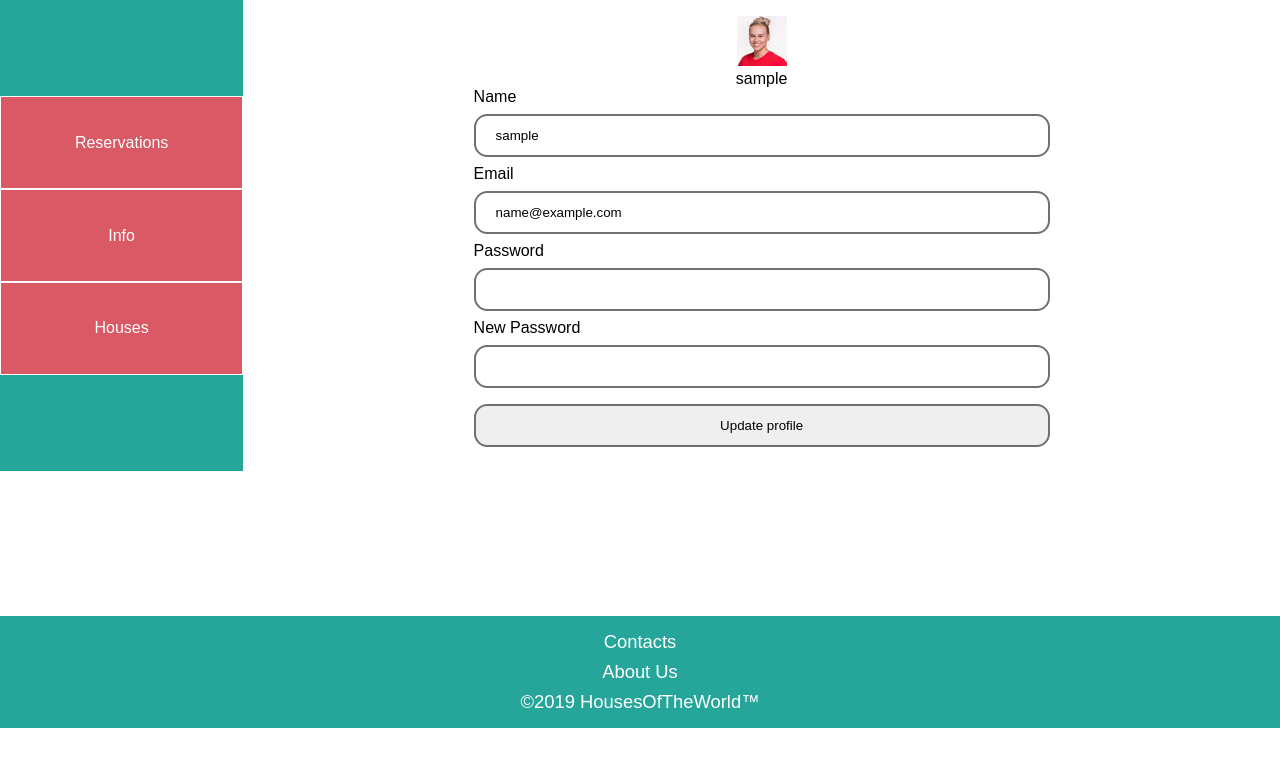
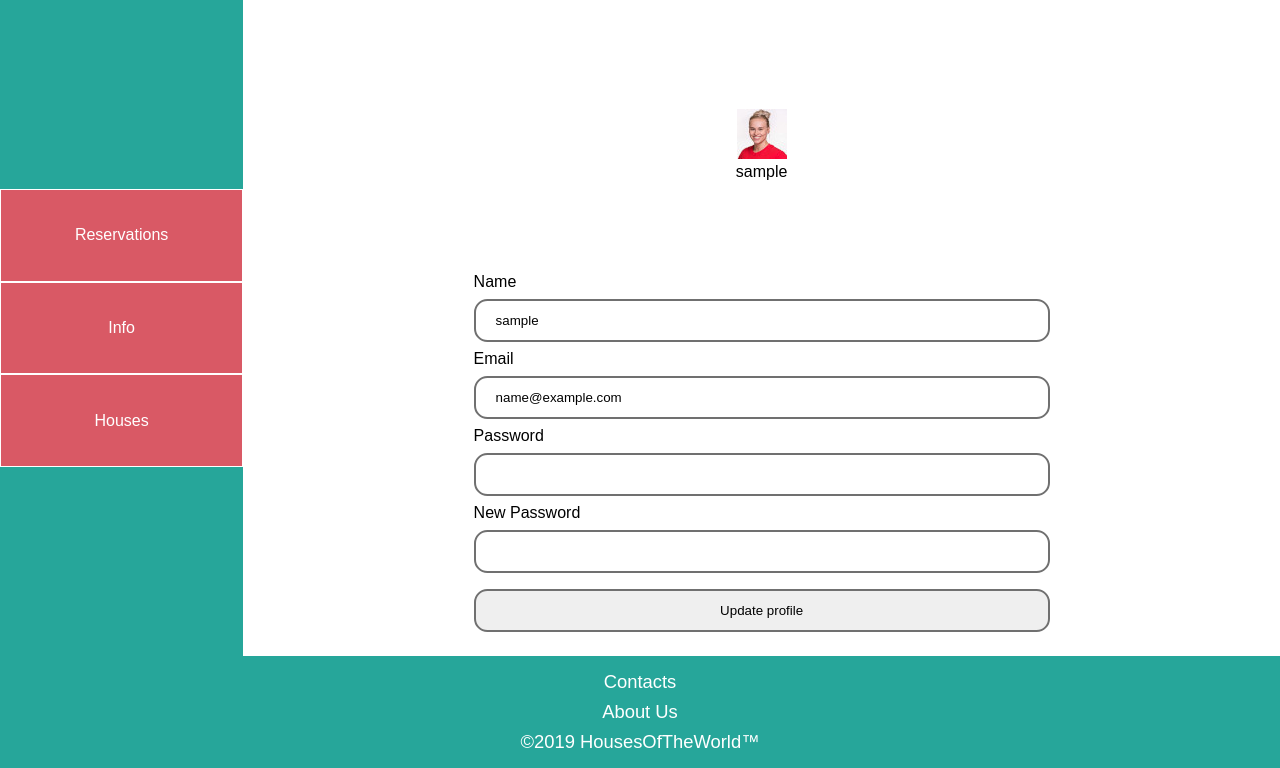
Before and after one commit to anamargaridarl/MIEIC_LTW_PROJ, a PHP site: page /pages/profile.php in a window 1280 px wide. Shown: the part 72-840 px from the top of the page. Before the commit the page ends 800 px from the top, so only its background shows below. Run offline with PHP 8.4, Linux system fonts and the light colour scheme; the visitor is signed in with stand-in values (Sample User, id 1); some libraries are stand-ins or nearby versions.

Commit message:
Fixed sidebar?, fixed typo in message

```diff
--- a/css/profile.css
+++ b/css/profile.css
@@ -5,6 +5,7 @@ body {
 
 .container {
     display: flex;
+    height: 82vh;
 }
 
 .middle {
@@ -19,6 +20,7 @@ body {
     display: flex;
     flex-direction: column;
     justify-content: center;
+    align-items: center;
 }
 
 .profile-info .profile-image {
--- a/pages/profile.php
+++ b/pages/profile.php
@@ -37,7 +37,7 @@
             <input type="text" name="email" value="<?= htmlspecialchars($_SESSION['email']) ?>" title="Set the email for your account. You won't get spam from us, don't worry..." required>
 
             <label for="currpass">Password</label>
-            <input type="password" name="currpass" title="Any changes to the profile require for you to enter your password..." required>
+            <input type="password" name="currpass" title="Any changes to the profile require you to enter your password..." required>
 
             <label for="newpassfield">New Password</label>
             <input type="password" name="newpassfield" title="Change your password if you wish, but put your current one before that, in case you forget to signout somewhere...">
```
